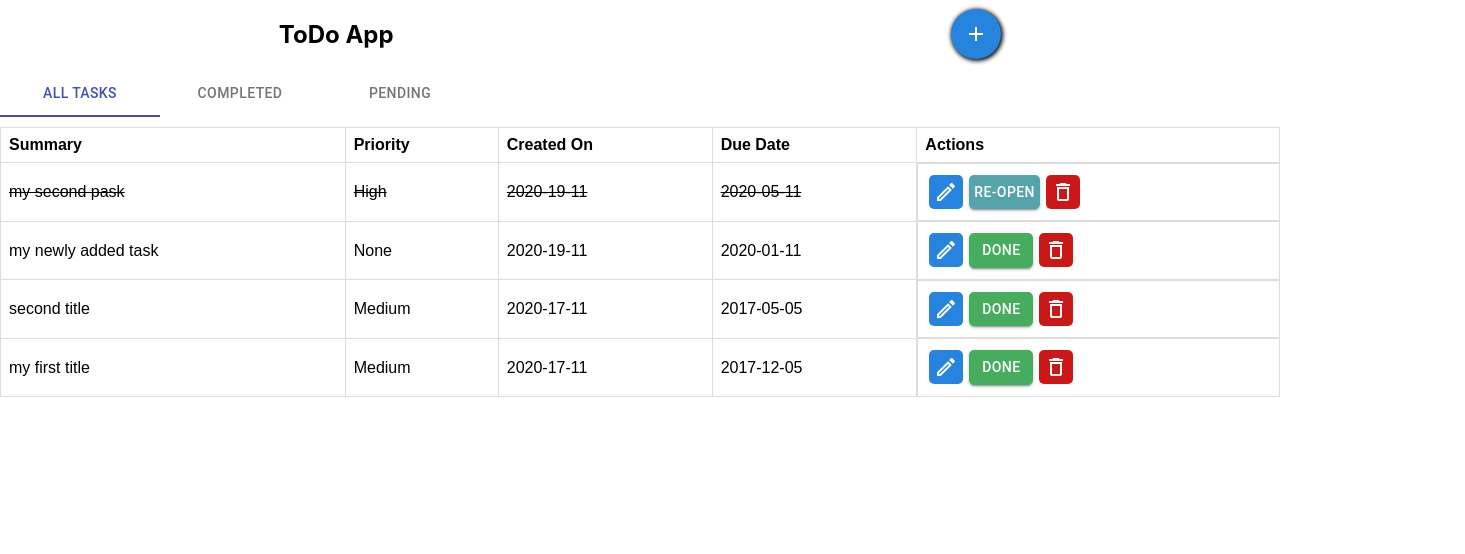
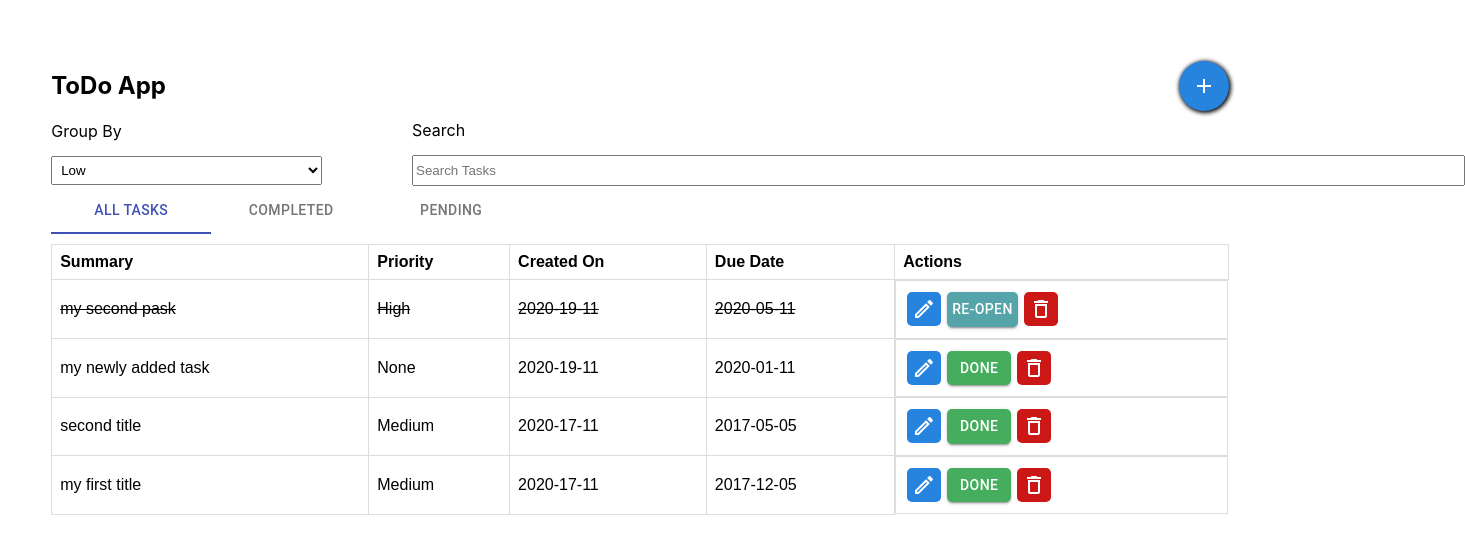
Before and after one commit to jyotsana-khaparde/maxxton-todo-frontend, a React (Create React App) app in the folder maxxton-todo-frontend/: page / in a window 1280 px wide. Shown: the top 554 px of the page, 1465 px wide, since content can reach past the window. Built offline with nearby package versions, Linux system fonts and the light colour scheme; data requests are answered from the project's data file.

Commit message:
added search and group by UI and some css changes

```diff
--- a/maxxton-todo-frontend/src/components/header.js
+++ b/maxxton-todo-frontend/src/components/header.js
@@ -27,7 +27,7 @@ class Header extends Component {
         const { openAddTaskModal } = this.state;
         return (
             <>
-            <div style={{ display: 'flex', justifyContent: 'space-around',
+            <div style={{ display: 'flex', justifyContent: 'space-between',
             alignItems: 'center' }}>
                 <h2>ToDo App</h2>
                 <div style={{ backgroundColor: '#2683de',
--- a/maxxton-todo-frontend/src/components/home.js
+++ b/maxxton-todo-frontend/src/components/home.js
@@ -11,10 +11,10 @@ class Home extends Component {
 
     render() {
         return (
-            <>
+            <div style={{ margin: '4%' }}>
                 <Header/>
                 <Tabs/>
-            </>
+            </div>
         )
     }
 }
--- /dev/null
+++ b/maxxton-todo-frontend/src/components/searchBar.js
@@ -0,0 +1,26 @@
+import React, {useState, useEffect} from 'react'
+
+const SearchBar = (props) => {
+    const [searchedValue, setSearchedValue] = useState('')
+
+    const handleSearchValue = (e) => {
+        console.log('handleSearchValue-> ', e.target.value);
+        setSearchedValue(e.target.value)
+        props.handleSearchBarValue(e.target.value)
+    }
+
+    return (
+        <div>
+            <label style={{ margin: '15px 0px 0px 90px' }}>Search</label><br/>
+            <input
+                value={searchedValue}
+                type='text'
+                placeholder='Search Tasks'
+                style={{ width: '380%', height: 25, margin: '15px 0px 0px 90px' }}
+                onChange={handleSearchValue}
+            />
+        </div>
+    )
+}
+
+export default SearchBar
--- a/maxxton-todo-frontend/src/components/tabs.js
+++ b/maxxton-todo-frontend/src/components/tabs.js
@@ -2,12 +2,14 @@ import React, {Component} from 'react';
 import Tabs from '@material-ui/core/Tabs';
 import Tab from '@material-ui/core/Tab';
 import ListPage from './list';
+import SearchBar from '../components/searchBar';
 
 class TabsList extends Component {
     constructor(props) {
         super(props)
         this.state = {
-            value: 0
+            value: 0,
+            searchText: ''
         }
     }
 
@@ -15,10 +17,27 @@ class TabsList extends Component {
         console.log('value ---> ', value);
         this.setState({ value })
     }
+    handleSearchBarValue = (value) => {
+        this.setState({ searchText: value })
+    }
 
     render() {
         return (
             <>
+            <div style={{ display: 'flex', alignItems: 'center' }}>
+                <div style={{ width: '23%' }}>
+                    <label>Group By</label><br/>
+                    <select disabled={this.props.heading === 'View Task'} name='priority' style={{padding: 5, margin: '15px 0px 0px 0px', width: '100%'}} value={this.state.priority} onChange={this.handleChange}>
+                        <option value="Low">Low</option>
+                        <option value="Medium">Medium</option>
+                        <option value="High">High</option>
+                        <option value="None">None</option>
+                    </select>
+                </div>
+                <SearchBar
+                    handleSearchBarValue={this.handleSearchBarValue}
+                />
+            </div>
                 <Tabs
                     value={this.state.value}
                     onChange={this.handleChange}
```
